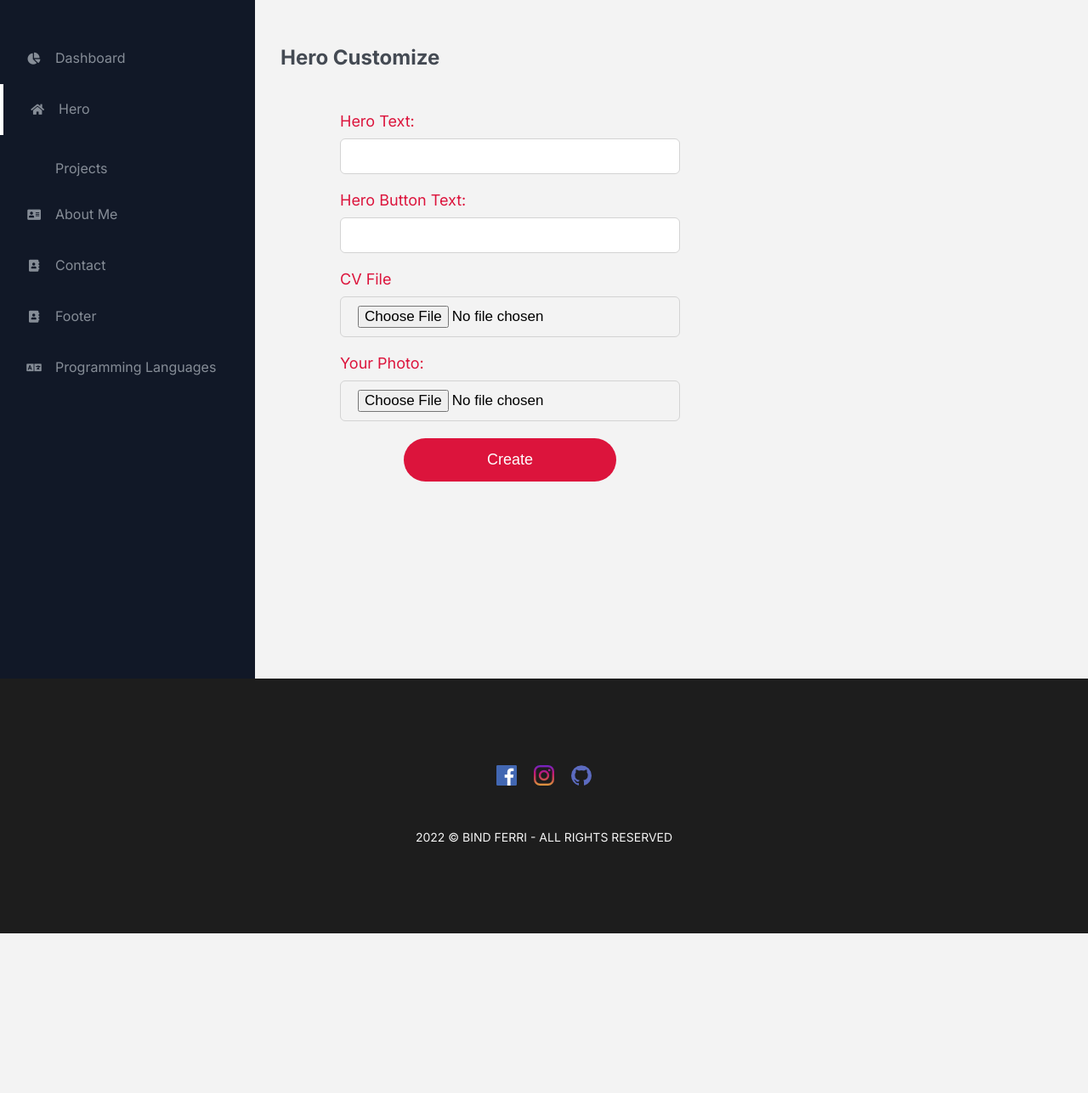
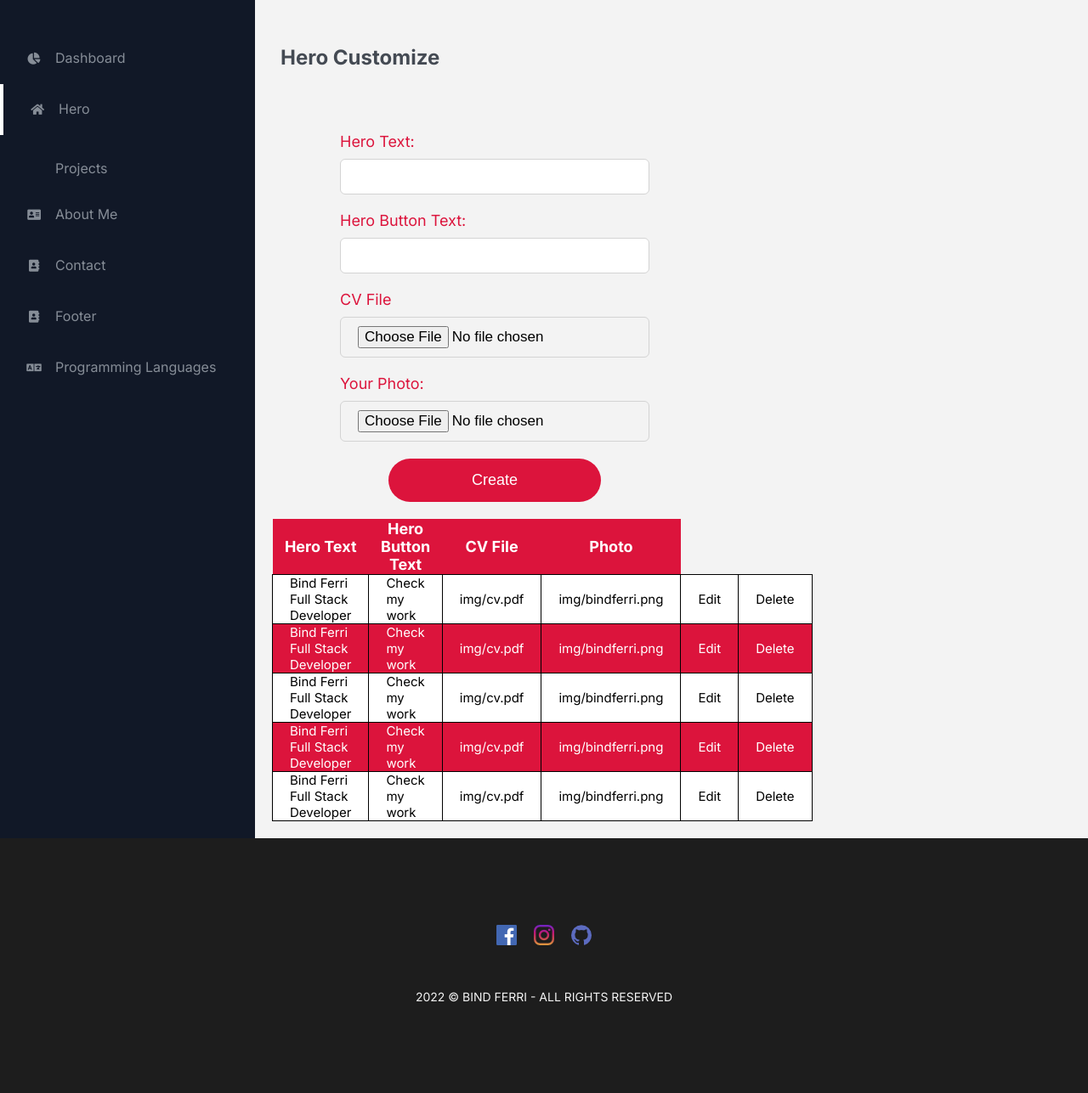
Before and after one commit to bindferri/Portfolio, a PHP site: page /admin/hero.html in a window 1280 px wide. Shown: the part 134-1421 px from the top of the page at 85% size. Before the commit the page ends 1233 px from the top, so only its background shows below. Run offline with PHP 8.4, Linux system fonts and the light colour scheme; some libraries are stand-ins or nearby versions.

Commit message:
Admin Data Table Commit

```diff
--- a/admin/hero.html
+++ b/admin/hero.html
@@ -36,9 +36,11 @@
         </div>
     </section>
 
+
     <section class="admin-content">
         <h3 class="admin__heading">Hero Customize</h3>
 
+        <div class="container-content">
         <form action="" class="form-contact form--hero">
             <label>Hero Text:</label>
             <input type="text">
@@ -51,7 +53,55 @@
             <button class="btn form-contact__btn">Create</button>
         </form>
 
-
+        <table class="admin-content__table">
+            <tr>
+                <th>Hero Text</th>
+                <th>Hero Button Text</th>
+                <th>CV File</th>
+                <th>Photo</th>
+            </tr>
+            <tr>
+                <td>Bind Ferri Full Stack Developer</td>
+                <td>Check my work</td>
+                <td>img/cv.pdf</td>
+                <td>img/bindferri.png</td>
+                <td>Edit</td>
+                <td>Delete</td>
+            </tr>
+            <tr>
+                <td>Bind Ferri Full Stack Developer</td>
+                <td>Check my work</td>
+                <td>img/cv.pdf</td>
+                <td>img/bindferri.png</td>
+                <td>Edit</td>
+                <td>Delete</td>
+            </tr>
+            <tr>
+                <td>Bind Ferri Full Stack Developer</td>
+                <td>Check my work</td>
+                <td>img/cv.pdf</td>
+                <td>img/bindferri.png</td>
+                <td>Edit</td>
+                <td>Delete</td>
+            </tr>
+            <tr>
+                <td>Bind Ferri Full Stack Developer</td>
+                <td>Check my work</td>
+                <td>img/cv.pdf</td>
+                <td>img/bindferri.png</td>
+                <td>Edit</td>
+                <td>Delete</td>
+            </tr>
+            <tr>
+                <td>Bind Ferri Full Stack Developer</td>
+                <td>Check my work</td>
+                <td>img/cv.pdf</td>
+                <td>img/bindferri.png</td>
+                <td>Edit</td>
+                <td>Delete</td>
+            </tr>
+        </table>
+    </div>
     </section>
 </div>
 
--- a/css/style.css
+++ b/css/style.css
@@ -923,6 +923,7 @@ a{
     width: 50rem;
     margin-top: 5rem;
     margin-left: 5rem;
+    flex: 0 0 35%;
 }
 
 .form--hero label{
@@ -930,3 +931,34 @@ a{
     margin-bottom: -1rem;
     color: crimson;
 }
+
+.admin-content__table tr:nth-child(odd){
+    background-color: crimson;
+    color: white;
+}
+
+.admin-content__table td{
+    border: 1px solid black;
+    padding: 0 2rem;
+    font-size: 1.5rem;
+}
+
+.admin-content__table tr:first-of-type{
+    height: 5rem;
+    font-size: 1.8rem;
+}
+
+.admin-content__table tr:nth-child(even){
+    background-color: white;
+}
+
+.admin-content__table{
+    border-collapse: collapse;
+    margin: 2rem;
+    flex: 0 0 55%;
+}
+
+.container-content{
+    display: flex;
+    flex-wrap: wrap;
+}
```
